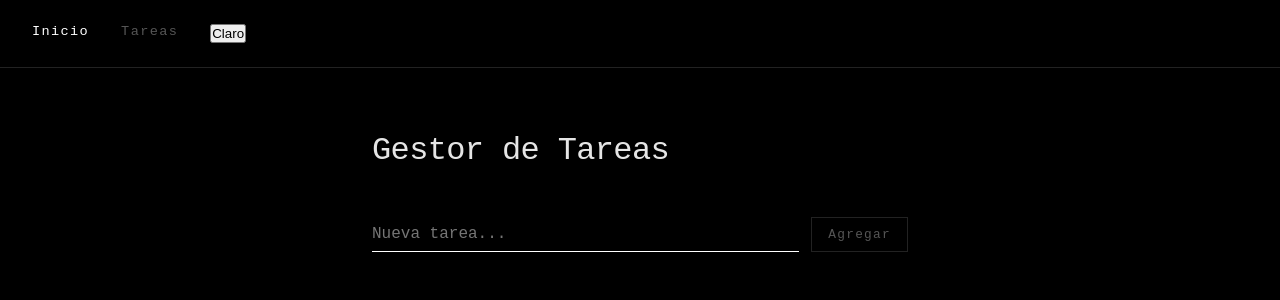
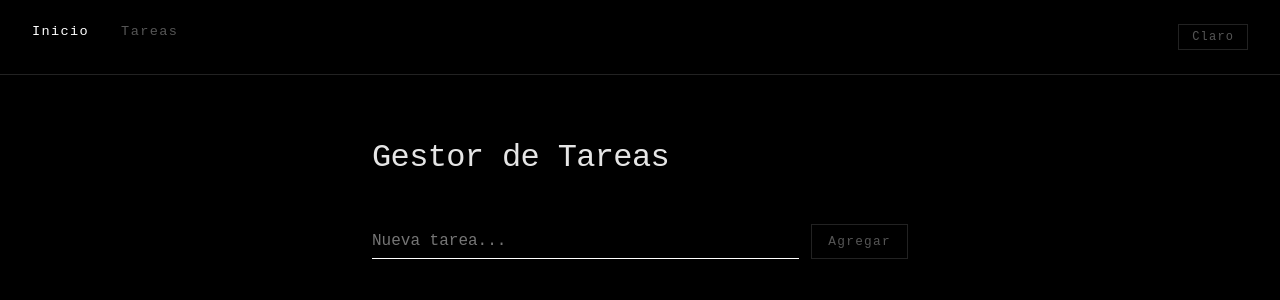
Before and after one commit to anthonyrs25/tareas-front, a React (Vite) app: page / in a window 1280 px wide. Shown: the top 300 px of the page. Built offline with nearby package versions, Linux system fonts and the light colour scheme.

Commit message:
Agregar estilos al botón de Tema
Alineado a la derecha del Navbar

```diff
--- a/src/index.css
+++ b/src/index.css
@@ -140,3 +140,20 @@ body {
 .lista-tareas li button:hover {
   color: var(--acento);
 }
+
+.btn-tema {
+  margin-left: auto;
+  background: none;
+  border: 1px solid var(--borde);
+  color: var(--apagado);
+  padding: 0.3rem 0.8rem;
+  cursor: pointer;
+  font-family: inherit;
+  font-size: 0.75rem;
+  letter-spacing: 0.1em;
+}
+
+.btn-tema:hover {
+  border-color: var(--acento);
+  color: var(--acento);
+}
```
